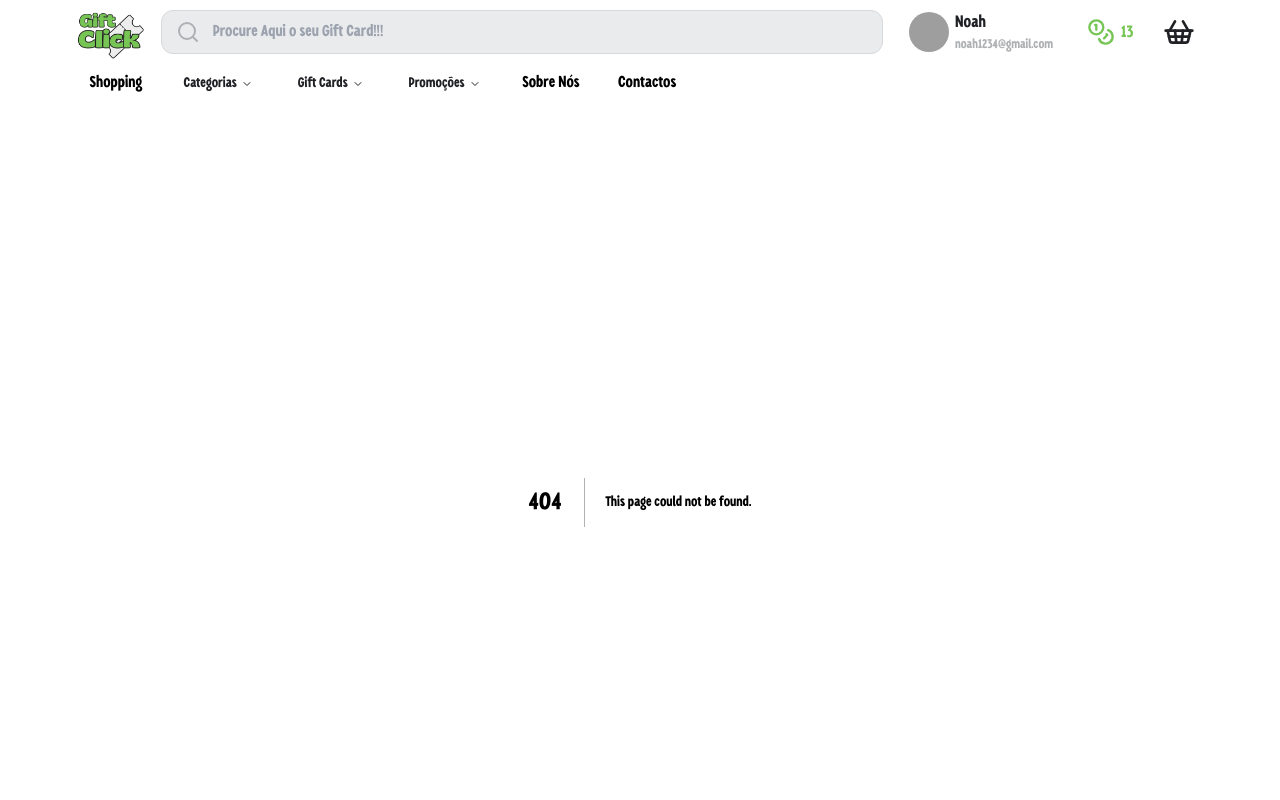
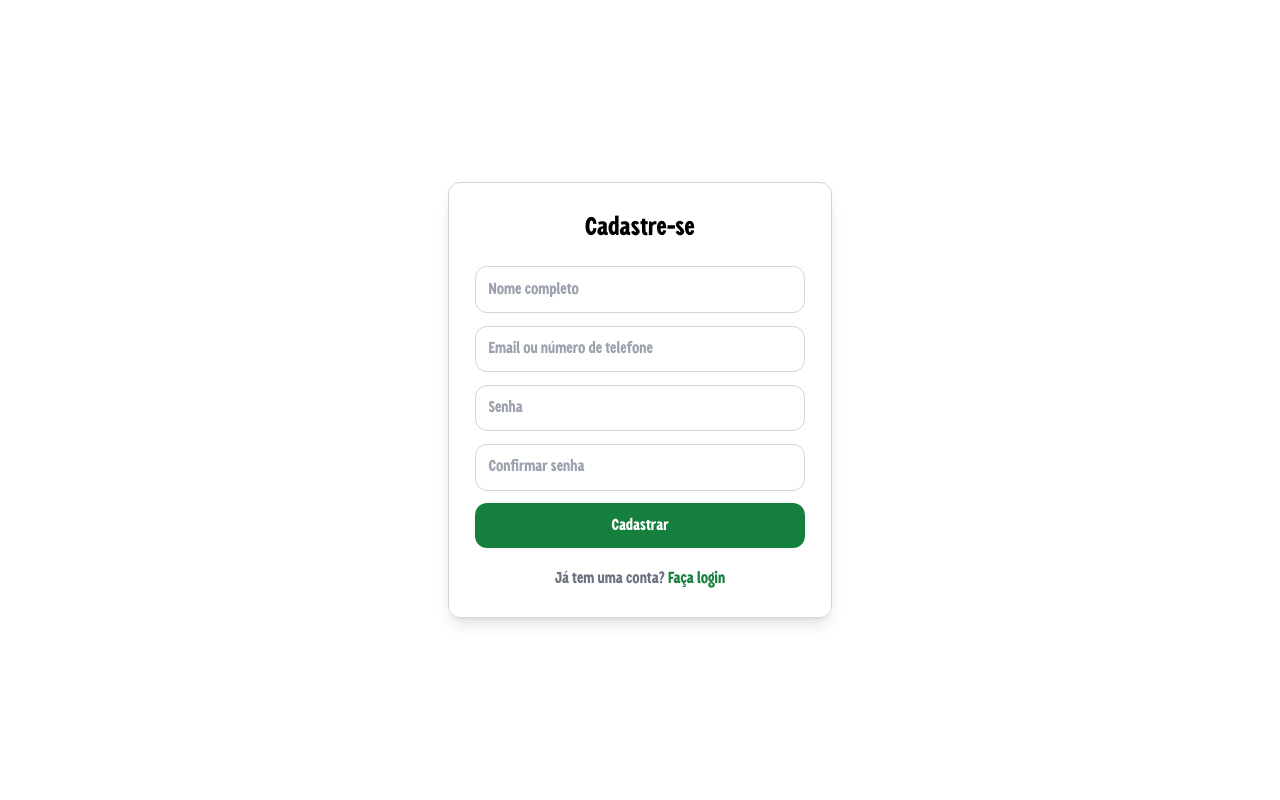
Before and after one commit to Noia408/Gift-Click, a Next.js app: page /signup in a window 1280 px wide. Before the commit this address had no page. Shown: the top 800 px of the page. Built offline with nearby package versions, Linux system fonts and the light colour scheme; grey boxes are pictures that could not be loaded.

Commit message:
login e signup

```diff
--- /dev/null
+++ b/src/app/about/page.tsx
@@ -0,0 +1,7 @@
+export default function Sobre(){
+  return(
+    <div>
+
+    </div>
+  )
+}
--- /dev/null
+++ b/src/app/contacts/page.tsx
@@ -0,0 +1,7 @@
+export default function Contactos(){
+  return(
+    <div>
+
+    </div>
+  )
+}
--- a/src/app/layout.tsx
+++ b/src/app/layout.tsx
@@ -1,12 +1,7 @@
-import type { Metadata } from "next";
+'use client'
 import "./globals.css";
 import Navbar from "@/components/navbar";
 import Footer from "@/components/footer";
-
-export const metadata: Metadata = {
-  title: "Gift Click",
-  description: "Generated by create next app",
-};
 
 export default function RootLayout({
   children,
@@ -16,12 +11,12 @@ export default function RootLayout({
   return (
     <html lang="pt">
       <body className="w-screen min-h-screen h-auto bg-white flex-col flex overflow-x-hidden">
-        <Navbar/>
-        <div className="flex flex-col gap-[2vw] w-full min-h-full max-h-[calc(100%-8vw)] overflow-y-scroll">
-          <div className="h-fit w-full px-[6vw]">
+        {(!window.location.pathname.includes('/login') && !window.location.pathname.includes('/signup')) && <Navbar/>}
+        <div className={`flex flex-col gap-[2vw] w-full ${(!window.location.pathname.includes('/login') && !window.location.pathname.includes('/signup')) ? 'min-h-full max-h-[calc(100%-8vw)]' : 'min-h-screen'} overflow-y-scroll`}>
+          <main className="h-fit w-full px-[6vw]">
             {children}
-          </div>
-          <Footer/>
+          </main>
+          {(!window.location.pathname.includes('/login') && !window.location.pathname.includes('/signup') )&& <Footer/>}
         </div>
       </body>
     </html>
--- /dev/null
+++ b/src/app/login/page.tsx
@@ -0,0 +1,33 @@
+export default function Login(){
+  return(
+    <div className="w-full h-screen flex items-center justify-center">
+      <div className="w-[30vw] p-[2vw] rounded-xl shadow-lg flex flex-col gap-[1.5vw] border-gray-300 border">
+        <h1 className="text-[2vw] font-semibold text-center">Login</h1>
+
+        <div className="flex flex-col gap-[1vw]">
+          <input
+            type="text"
+            placeholder="Email ou número de telefone"
+            className="w-full px-[1vw] py-[0.8vw] border border-gray-300 focus:outline-none focus:border-green-700 rounded-xl"
+          />
+
+          <input
+            type="password"
+            placeholder="Senha"
+            className="w-full px-[1vw] py-[0.8vw] border border-gray-300 focus:outline-none focus:border-green-700 rounded-xl"
+          />
+
+          <button className="w-full bg-green-700 hover:bg-[#77c555] duration-300 text-white py-[0.8vw]  transition rounded-xl">
+            Entrar
+          </button>
+        </div>
+
+        <div className="text-center">
+          <span className="text-gray-500">Não tem uma conta? </span>
+          <a href="/signup" className="text-green-700 hover:text-[#77c555] duration-300 hover:underline">Registre-se</a>
+        </div>
+      </div>
+
+    </div>
+  )
+}
--- /dev/null
+++ b/src/app/signup/page.tsx
@@ -0,0 +1,45 @@
+export default function SignUp(){
+  return(
+    <div className="w-full h-screen flex items-center justify-center">
+      <div className="w-[30vw] p-[2vw] rounded-xl shadow-lg flex flex-col gap-[1.5vw] border-gray-300 border">
+        <h1 className="text-[2vw] font-semibold text-center">Cadastre-se</h1>
+
+        <div className="flex flex-col gap-[1vw]">
+          <input
+            type="text"
+            placeholder="Nome completo"
+            className="w-full px-[1vw] py-[0.8vw] border border-gray-300 focus:outline-none focus:border-green-700 rounded-xl"
+          />
+
+          <input
+            type="text"
+            placeholder="Email ou número de telefone"
+            className="w-full px-[1vw] py-[0.8vw] border border-gray-300 focus:outline-none focus:border-green-700 rounded-xl"
+          />
+
+          <input
+            type="password"
+            placeholder="Senha"
+            className="w-full px-[1vw] py-[0.8vw] border border-gray-300 focus:outline-none focus:border-green-700 rounded-xl"
+          />
+
+          <input
+            type="password"
+            placeholder="Confirmar senha"
+            className="w-full px-[1vw] py-[0.8vw] border border-gray-300 focus:outline-none focus:border-green-700 rounded-xl"
+          />
+
+          <button className="w-full bg-green-700 hover:bg-[#77c555] duration-300 text-white py-[0.8vw] transition rounded-xl">
+            Cadastrar
+          </button>
+        </div>
+
+        <div className="text-center">
+          <span className="text-gray-500">Já tem uma conta? </span>
+          <a href="/login" className="text-green-700 hover:text-[#77c555] duration-300 hover:underline">Faça login</a>
+        </div>
+      </div>
+
+    </div>
+  )
+}
--- a/src/components/navbar.tsx
+++ b/src/components/navbar.tsx
@@ -30,7 +30,7 @@ export default function Navbar() {
       </div>
       <div className="flex h-[3vw] w-full gap-[4vw]">
         <NavigationMenu className="flex gap-[1vw]">
-          <Link href="/" className="hover:bg-[#eaebed] rounded-xl px-[1vw] h-[100%] flex justify-center items-center">
+          <Link href="/shopping" className="hover:bg-[#eaebed] rounded-xl px-[1vw] h-[100%] flex justify-center items-center">
               Shopping
           </Link>
           <NavigationMenuList>
@@ -87,10 +87,10 @@ export default function Navbar() {
               </NavigationMenuContent>
             </NavigationMenuItem>
           </NavigationMenuList>
-          <Link href="/" className="hover:bg-[#eaebed] rounded-xl px-[1vw] h-[100%] flex justify-center items-center">
+          <Link href="/about" className="hover:bg-[#eaebed] rounded-xl px-[1vw] h-[100%] flex justify-center items-center">
               Sobre Nós
           </Link>
-          <Link href="/" className="hover:bg-[#eaebed] rounded-xl px-[1vw] h-[100%] flex justify-center items-center">
+          <Link href="/contacts" className="hover:bg-[#eaebed] rounded-xl px-[1vw] h-[100%] flex justify-center items-center">
               Contactos
           </Link>
         </NavigationMenu>
```
